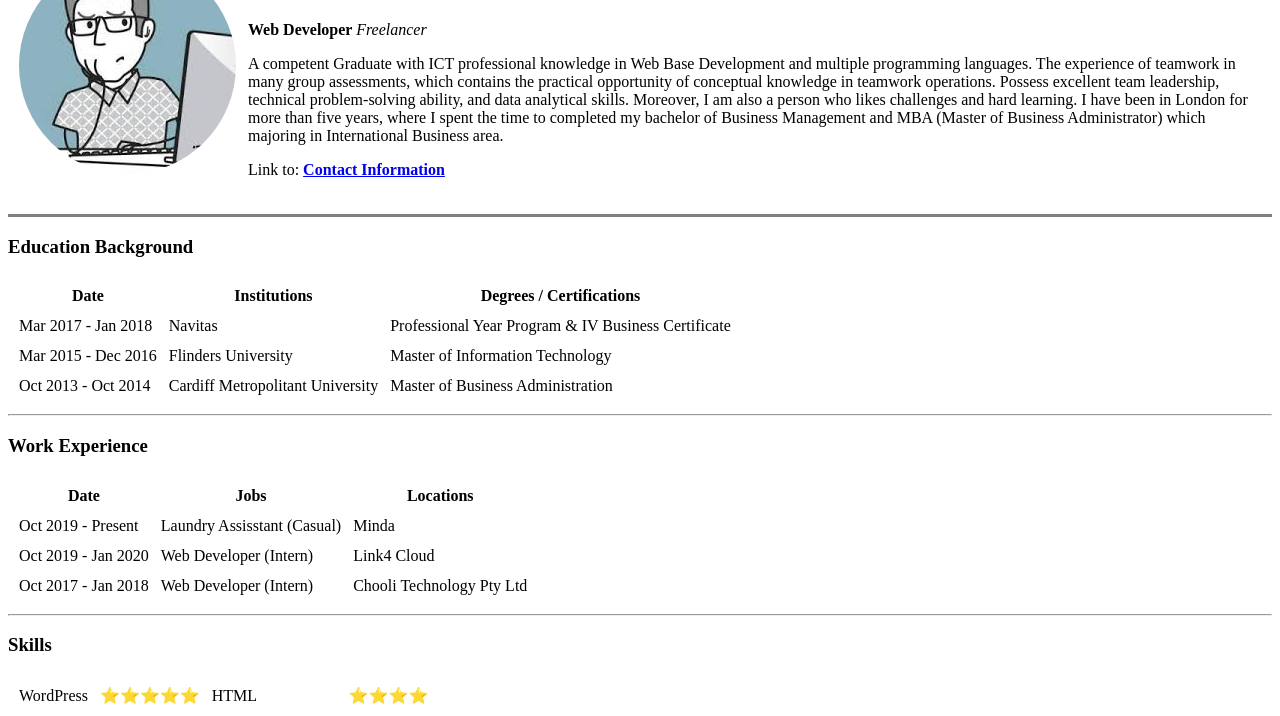
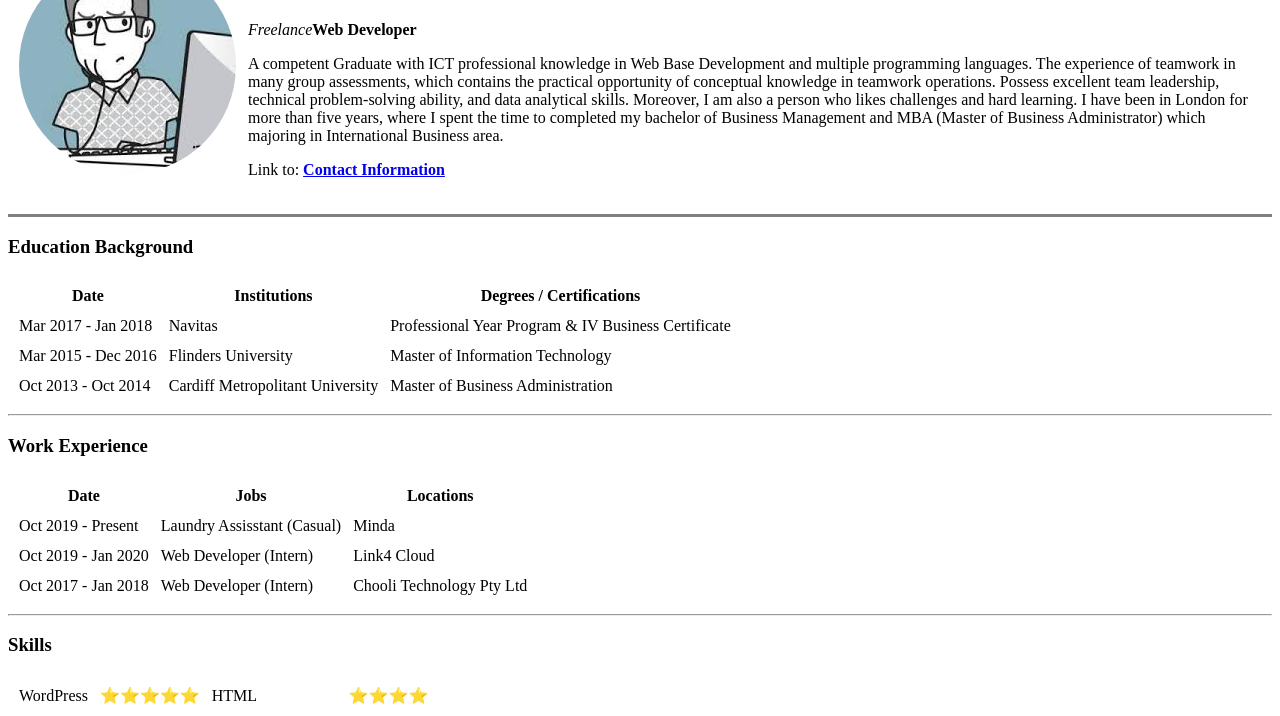
Before and after one commit to vincent-li-007/cv, a plain HTML site: page index.html in a window 1280 px wide. Shown: the part 78-794 px from the top of the page. Drawn offline with Linux system fonts and the light colour scheme.

Commit message:
Update index.html

```diff
--- a/index.html
+++ b/index.html
@@ -11,7 +11,7 @@
     <td><img src="images/Vincent.png" alt="Vincent Personal Site"></td>
     <td>
       <h1>Vincent Li</h1>
-      <p><strong>Web Developer </strong><em>Freelancer</em></p>
+      <p><em>Freelance</em><strong>Web Developer </strong></p>
       <p>
         A competent Graduate with ICT professional knowledge in Web Base Development and multiple programming languages.
         The experience of teamwork in many group assessments, which contains the practical opportunity of conceptual knowledge in teamwork operations.
```
